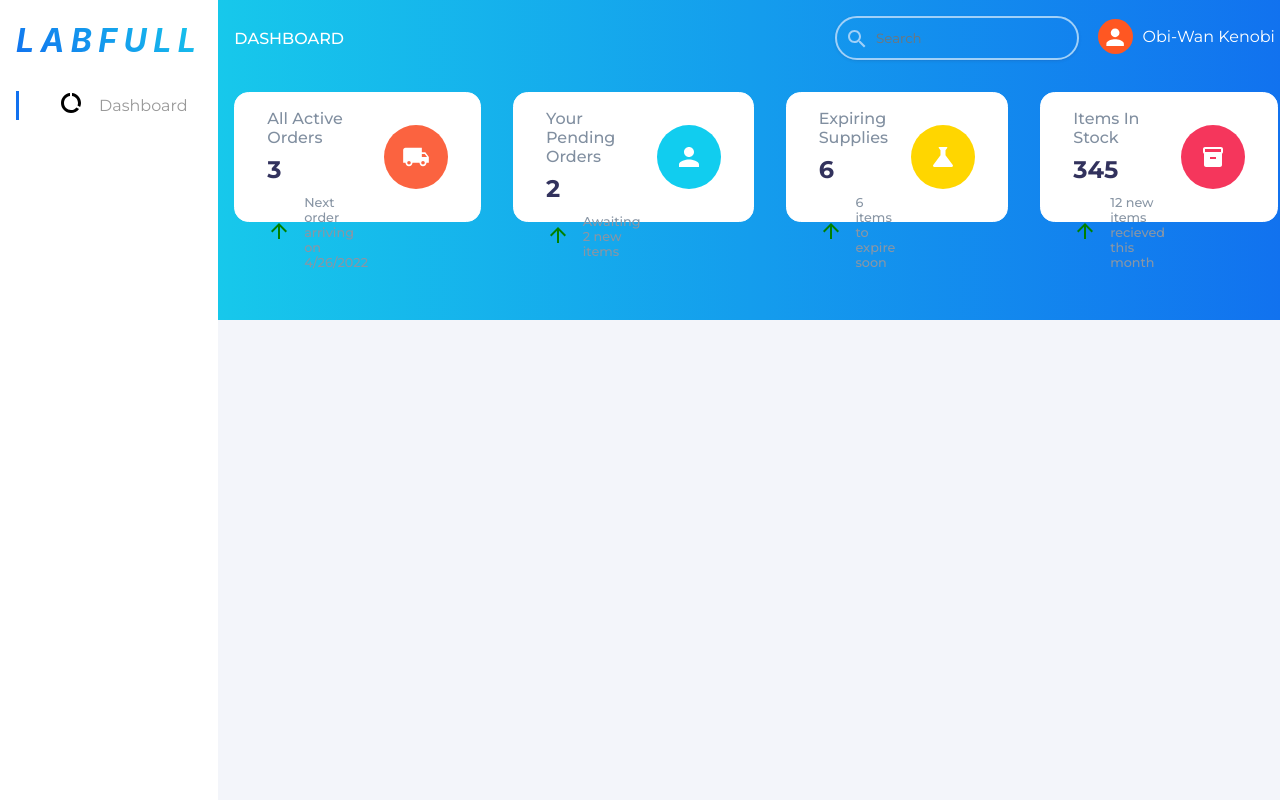
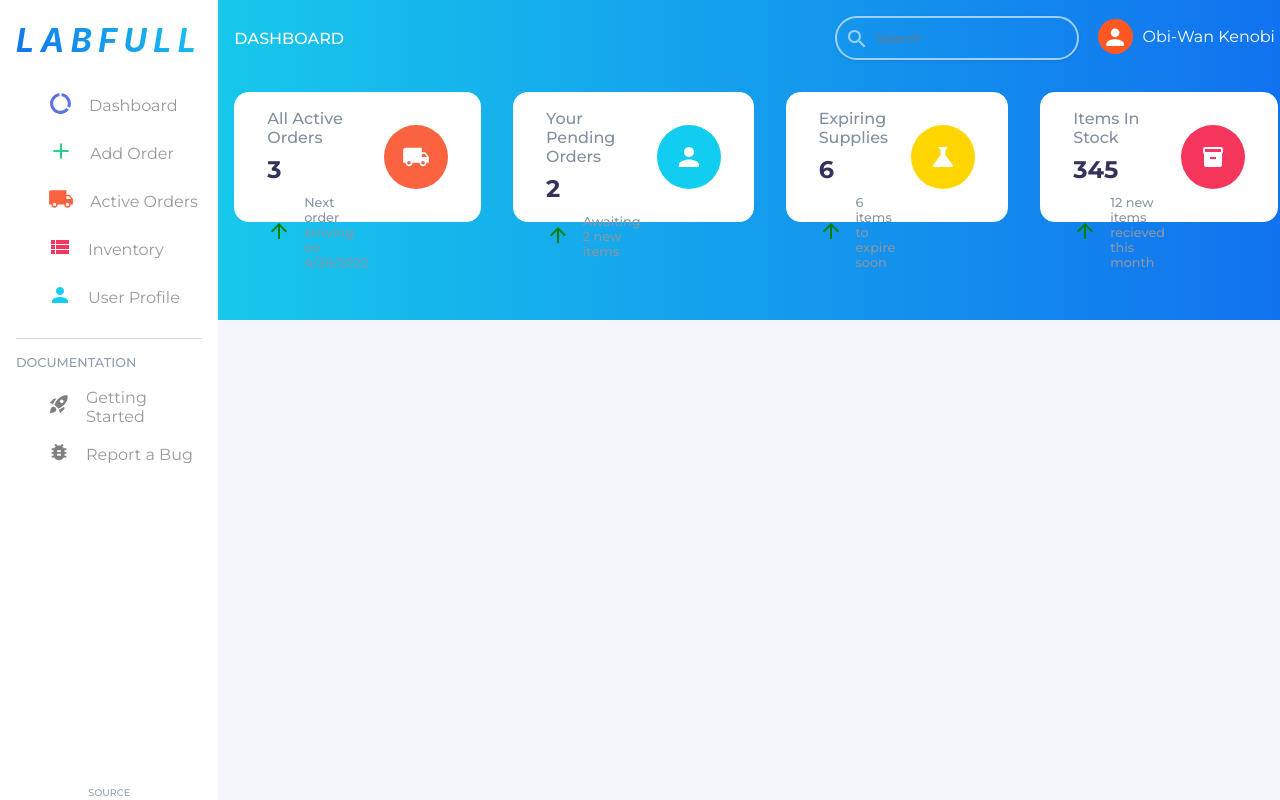
Before and after one commit to daniel-daum/labfull, a React (Create React App) app: page /#/ in a window 1280 px wide. Built offline with nearby package versions, Linux system fonts and the light colour scheme.

Commit message:
added sidebar content

```diff
--- a/public/index.html
+++ b/public/index.html
@@ -12,6 +12,7 @@
 </head>
 
 <body>
+  <style>body,html{margin:0;padding:0;} </style>
 
   <noscript>You need to enable JavaScript to run this app.</noscript>
   <div id="root"></div>
--- a/src/components/block/block.tsx
+++ b/src/components/block/block.tsx
@@ -1,5 +1,4 @@
 import React from "react"
-import react from "react"
 import "./block.css"
 
 type blockProps = {
--- a/src/components/main/main.css
+++ b/src/components/main/main.css
@@ -12,6 +12,7 @@
 .wrapper{
     height: 100%;
     width: 100%;
+    background-color: #f3f5fa;
 }
 
 .main-header{
@@ -23,14 +24,6 @@
     background: linear-gradient(90deg, rgba(23,200,235,1) 0%, rgba(17,113,239,1) 100%);
 }
 
-.test{
-    width: 50px;
-    height: 50px;
-    border: 1px solid red;
-    background-color: lightcoral;
-
-
-}
 
 .main-blocks{
     display: flex;
--- a/src/components/navbar/navbar.tsx
+++ b/src/components/navbar/navbar.tsx
@@ -1,4 +1,3 @@
-import react from "react"
 import "./navbar.css"
 
 import User from "../user/user"
--- a/src/components/search/search.tsx
+++ b/src/components/search/search.tsx
@@ -1,4 +1,4 @@
-import React, { useState } from 'react';import "./search.css"
+import "./search.css"
 
 import SearchIcon from '@mui/icons-material/Search';
 
--- a/src/components/sidebar/sidebar.css
+++ b/src/components/sidebar/sidebar.css
@@ -1,19 +1,23 @@
-
-.sidebar{
+.sidebar {
   width: 18em;
-    height: 100vh;
   background-color: white;
   display: flex;
   flex-direction: column;
   padding-left: 1em;
   padding-right: 1em;
+  justify-content: space-between;
 
 
 }
 
-/* BLUE VERSION  */
+.sidebar-wrapper {
+  display: flex;
+  flex-direction: column;
+  justify-content: flex-start;
+}
 
-.sidebar-logo{
+
+.sidebar-logo {
   background: -webkit-linear-gradient(45deg, #1171ef, #17c8eb);
   -webkit-background-clip: text;
   -webkit-text-fill-color: transparent;
@@ -26,3 +30,41 @@
 .sidebar a {
   text-decoration: none;
 }
+
+.sidebar-mid {
+  height: auto;
+  padding-bottom: 1em;
+  border-bottom: 1px solid #d9d9d9;
+  margin-bottom: 1em;
+}
+
+.sidebar-bottom-title {
+  color: #8f9eaf;
+  font-family: 'Montserrat', sans-serif;
+  font-weight: 500;
+  font-size: .8em;
+  margin-bottom: 1em;
+}
+
+.sidebar-end {
+  color: #8f9eaf;
+  font-family: 'Montserrat', sans-serif;
+  font-weight: 500;
+  font-size: .6em;
+  margin: .2em;
+  display: flex;
+  flex-direction: column;
+  justify-content: center;
+  align-items: center;
+}
+
+.sidebar-end:hover {
+  color: black;
+  cursor: pointer;
+
+}
+
+.sidebar-end a {
+  text-decoration: none;
+  color: inherit;
+}
--- a/src/components/sidebar/sidebar.tsx
+++ b/src/components/sidebar/sidebar.tsx
@@ -1,23 +1,44 @@
-import react from 'react'
 import "./sidebar.css"
+
 import Sidebox from '../sidebox/sidebox';
+
 import DataUsageIcon from '@mui/icons-material/DataUsage';
+import ViewListIcon from '@mui/icons-material/ViewList';
+import AddIcon from '@mui/icons-material/Add';
+import PersonIcon from '@mui/icons-material/Person';
+import RocketLaunchIcon from '@mui/icons-material/RocketLaunch';
+import BugReportIcon from '@mui/icons-material/BugReport';
+import LocalShippingIcon from '@mui/icons-material/LocalShipping';
 
 function Sidebar() {
     return (
         <div className='sidebar'>
 
-            <h1 className='sidebar-logo'> <a href="/">LABFULL</a></h1>
+            <div className="sidebar-wrapper">
+
+                <h1 className='sidebar-logo'> <a href="/">LABFULL</a></h1>
 
 
-            <div className='sidebar-wrapper'>
-                <Sidebox text='Dashboard' icon={<DataUsageIcon />} />
+                <div className='sidebar-mid'>
+                    <Sidebox text='Dashboard' icon_color="sidebox-icon-blue" icon={<DataUsageIcon sx={{ fontSize: 25 }} />} />
+                    <Sidebox text='Add Order' icon_color="sidebox-icon-green" icon={<AddIcon sx={{ fontSize: 26 }} />} />
+                    <Sidebox text='Active Orders' icon_color="sidebox-icon-orange" icon={<LocalShippingIcon sx={{ fontSize: 26 }} />} />
+                    <Sidebox text='Inventory' icon_color="sidebox-icon-red" icon={<ViewListIcon />} />
+                    <Sidebox text='User Profile' icon_color="sidebox-icon-teal" icon={<PersonIcon />} />
 
-            </div>
+                </div>
+
+                <div className="sidebar-bottom">
+                    <div className="sidebar-bottom-title">DOCUMENTATION</div>
+                    <Sidebox text='Getting Started' icon_color="sidebox-icon-grey" icon={<RocketLaunchIcon sx={{ fontSize: 22 }} />} />
+                    <Sidebox text='Report a Bug' icon_color="sidebox-icon-grey" icon={<BugReportIcon sx={{ fontSize: 22 }} />} />
 
 
 
+                </div>
+            </div>
 
+            <div className="sidebar-end"><a href="https://www.github.com/daniel-daum/labfull">SOURCE</a> </div>
 
 
         </div>
--- a/src/components/sidebox/sidebox.css
+++ b/src/components/sidebox/sidebox.css
@@ -15,25 +15,77 @@
     flex-direction: row;
     justify-content: flex-start;
     align-items: center;
-    border-left: 3px solid #1171ef ;
 
     width:100%;
 }
 
+
+
 .sidebox-content:hover{
     color: black;
     cursor: pointer;
+    border-left: 3px solid #1171ef ;
 }
 
-.sidebox-icon{
-    color: black;
-
-    margin-left: 2.5em;
-    margin-right: 1em;
-}
 
 .sidebox-text{
     font-weight: 400;
     font-family: 'Montserrat', sans-serif;
 
 }
+
+
+.sidebox-icon-black{
+    color: black;
+    margin-left: 2em;
+    margin-right: 1em;
+}
+
+
+.sidebox-icon-blue{
+    color: #5e72e4;
+    margin-left: 2em;
+    margin-right: 1em;
+}
+
+.sidebox-icon-orange{
+    color: #fb6340;
+    margin-left: 2em;
+    margin-right: 1em;
+}
+
+.sidebox-icon-yellow{
+    color: #ffd600;
+    margin-left: 2em;
+    margin-right: 1em;
+}
+
+.sidebox-icon-red{
+    color: #f5365c;
+    margin-left: 2em;
+    margin-right: 1em;
+}
+
+.sidebox-icon-teal{
+    color: #11cdef;
+    margin-left: 2em;
+    margin-right: 1em;
+}
+
+.sidebox-icon-pink{
+    color: #f3a4b5;
+    margin-left: 2em;
+    margin-right: 1em;
+}
+
+.sidebox-icon-grey{
+    color: #7f7f7f;
+    margin-left: 2em;
+    margin-right: 1em;
+}
+
+.sidebox-icon-green{
+    color: #2dce89;
+    margin-left: 2em;
+    margin-right: 1em;
+}
--- a/src/components/sidebox/sidebox.tsx
+++ b/src/components/sidebox/sidebox.tsx
@@ -5,6 +5,7 @@ import React from "react";
 type sideboxProps = {
     icon?: React.ReactNode;
     text?: string;
+    icon_color?:string;
 }
 
 function Sidebox(props: sideboxProps) {
@@ -12,7 +13,7 @@ function Sidebox(props: sideboxProps) {
         <div className="sidebox">
 
             <div className="sidebox-content">
-                <div className="sidebox-icon">{props.icon} </div>
+                <div className={props.icon_color}>{props.icon} </div>
                 <div className="sidebox-text">{props.text}</div>
             </div>
 
--- a/src/components/user/user.tsx
+++ b/src/components/user/user.tsx
@@ -1,5 +1,4 @@
 import React from "react"
-import react from "react"
 import "./user.css"
 
 type userProps = {
--- a/src/index.css
+++ b/src/index.css
@@ -1,4 +1,4 @@
-body {
+body,html {
   margin: 0;
   font-family: -apple-system, BlinkMacSystemFont, 'Segoe UI', 'Roboto', 'Oxygen',
     'Ubuntu', 'Cantarell', 'Fira Sans', 'Droid Sans', 'Helvetica Neue',
@@ -6,7 +6,7 @@ body {
   -webkit-font-smoothing: antialiased;
   -moz-osx-font-smoothing: grayscale;
 
-  box-sizing: border-box;
+
 }
 
 code {
```
Also changed, not shown: src/components/main/main.tsx (+5 -6 lines). Lines whose indentation alone changed are shown as unchanged.
